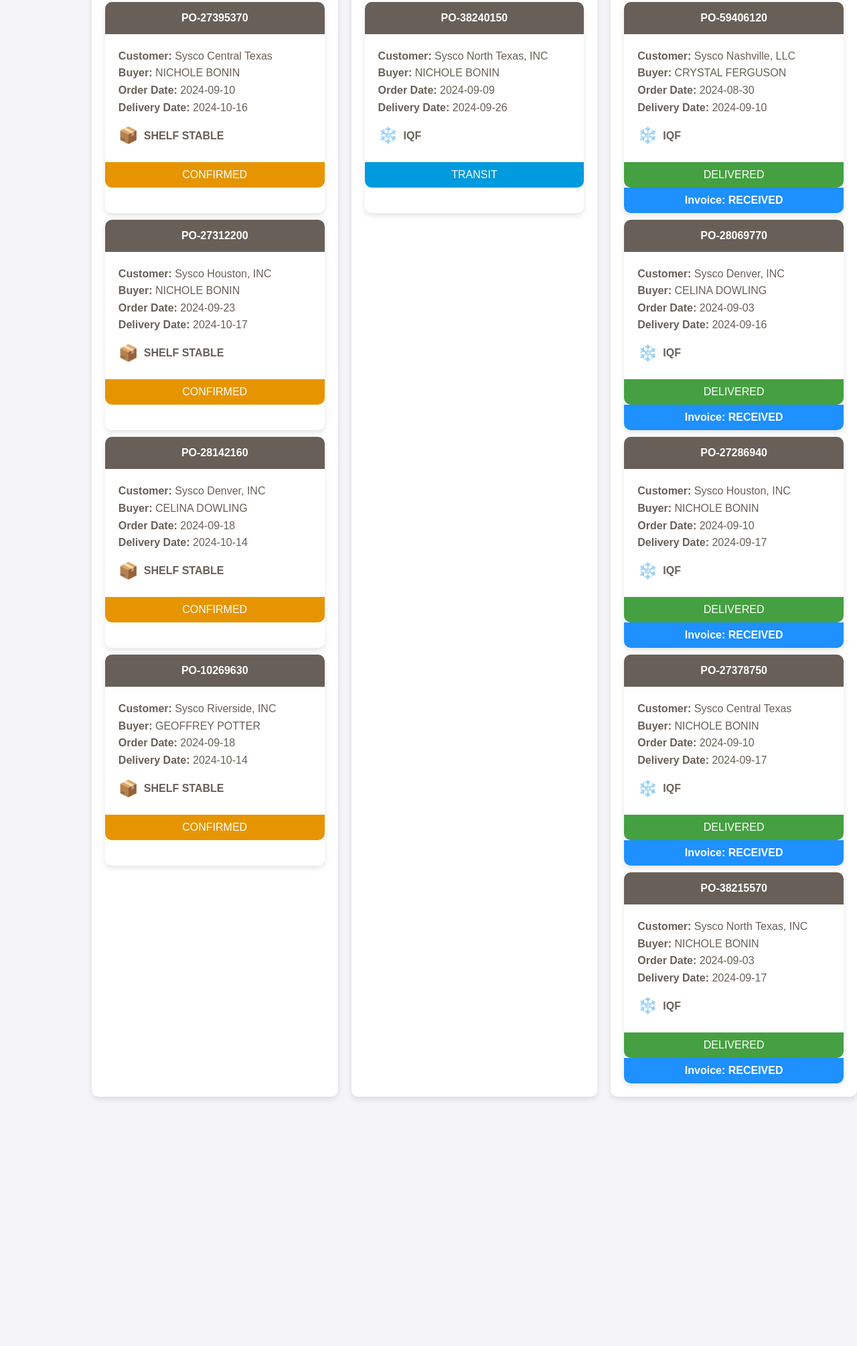
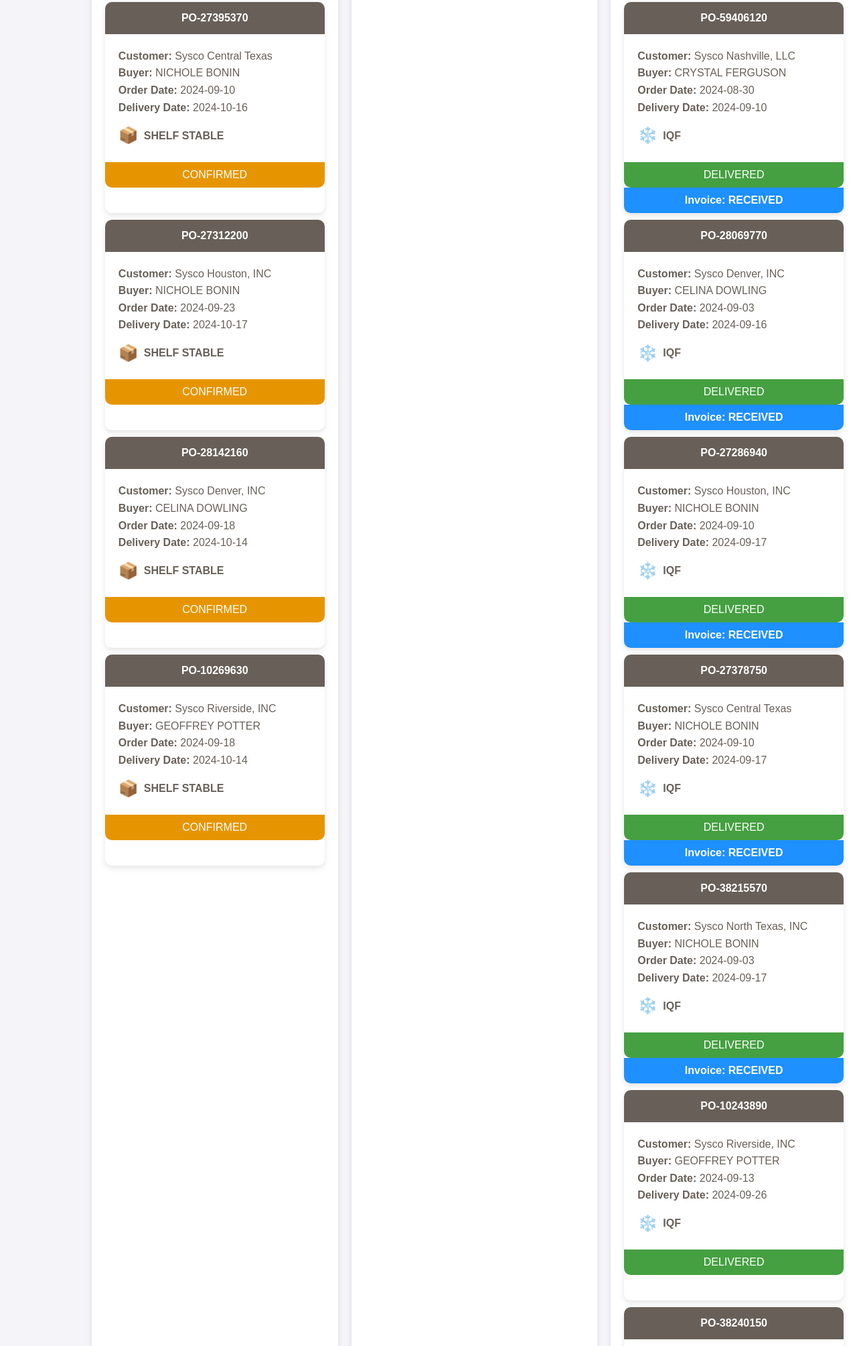
Before and after one commit to holt-ace/po-dashboard, a plain HTML site: page index.html in a window 1280 px wide. Shown: the part 791-2800 px from the top of the page at 67% size. Before the commit the page ends 2448 px from the top, so only its background shows below. Drawn offline with Linux system fonts and the light colour scheme; a web font is replaced by a local one.

Commit message:
delivery & invoice updates

```diff
--- a/index.html
+++ b/index.html
@@ -334,8 +334,8 @@
         "Buyer": "GEOFFREY POTTER",
         "Order Date": "2024-09-13",
         "Delivery Date": "2024-09-26",
-        "Status": "TRANSIT",
-        "Invoice": NaN,
+        "Status": "DELIVERED",
+        "Invoice": "SENT",
         "Type": "IQF",
         "pdf": "https://github.com/holt-ace/po-dashboard/blob/master/Sysco%20_PO_Confirmation/PO_10243890.pdf"
     },
@@ -345,8 +345,8 @@
         "Buyer": "NICHOLE BONIN",
         "Order Date": "2024-09-09",
         "Delivery Date": "2024-09-26",
-        "Status": "TRANSIT",
-        "Invoice": NaN,
+        "Status": "DELIVERED",
+        "Invoice": "SENT",
         "Type": "IQF",
         "pdf": "https://github.com/holt-ace/po-dashboard/blob/master/Sysco%20_PO_Confirmation/PO_38240150.pdf"
     },
```
